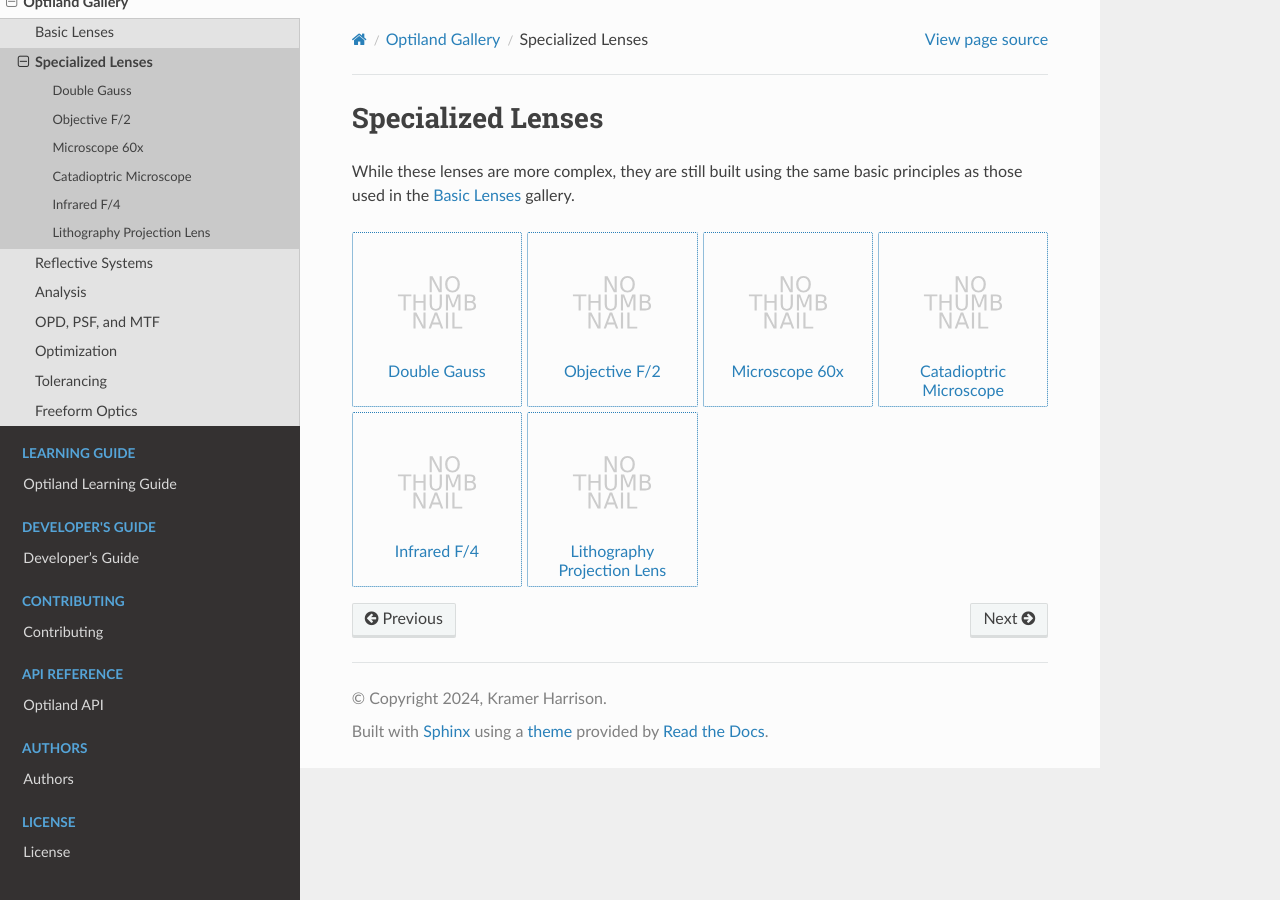
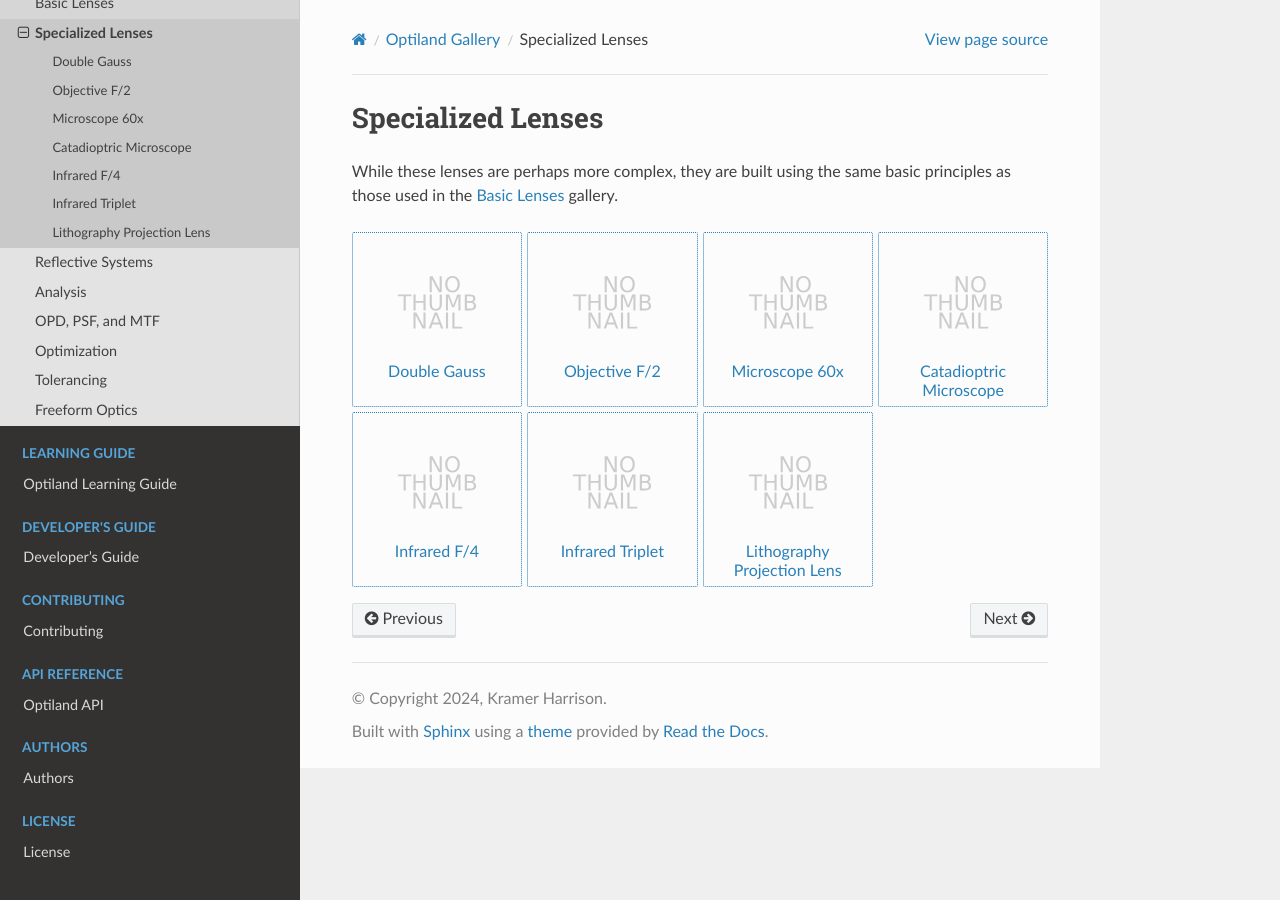
Before and after one commit to HarrisonKramer/optiland, a Sphinx documentation site: the page built from docs/gallery/specialized_lenses.rst, in a window 1280 px wide. Built offline with Sphinx 7.4.7 and the Read the Docs theme 3.1.0, drawn with Linux system fonts in a browser that asks for light colours; pages that are not in the unit, such as notebooks, are missing from menus.

Commit message:
docs: refine description of specialized lenses and add infrared triplet reference

```diff
--- a/docs/gallery/specialized_lenses.rst
+++ b/docs/gallery/specialized_lenses.rst
@@ -1,7 +1,7 @@
 Specialized Lenses
 ==================
 
-While these lenses are more complex, they are still built using the same basic principles as those used in the :ref:`Basic Lenses <basic_lenses>` gallery.
+While these lenses are perhaps more complex, they are built using the same basic principles as those used in the :ref:`Basic Lenses <basic_lenses>` gallery.
 
 .. _advanced_lenses:
 
@@ -11,4 +11,5 @@ While these lenses are more complex, they are still built using the same basic p
     specialized_lenses/microscope
     specialized_lenses/catadioptric
     specialized_lenses/infrared
+    specialized_lenses/infrared_triplet
     specialized_lenses/lithography
```
